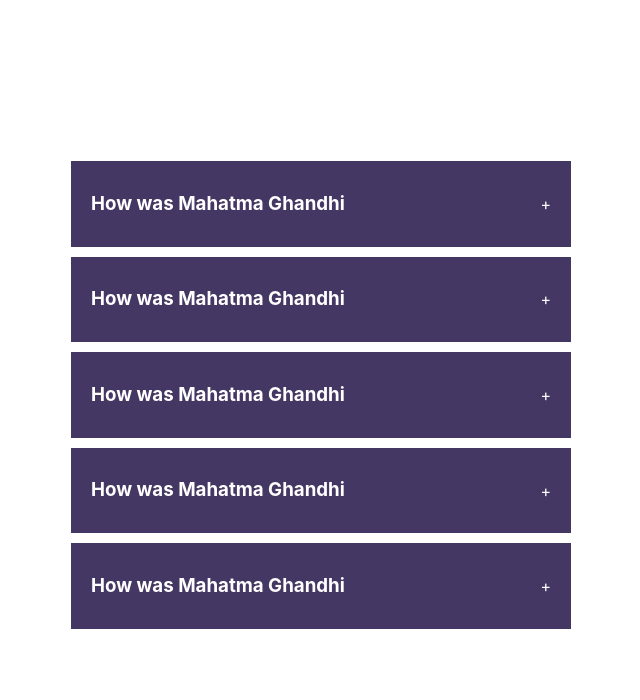
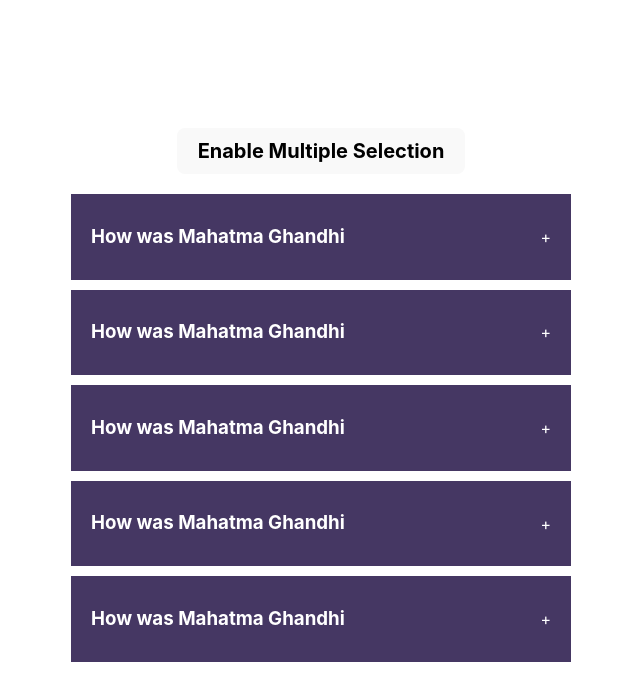
Before and after one commit to aneeshlalwani/react-projects-interview-preparation, a React (Vite) app: page / in a window 1280 px wide. Shown: the top 700 px of the page, without its empty margins (319-959 px from the left). Built offline with nearby package versions, Linux system fonts and the light colour scheme.

Commit message:
multiple selection accordian component added

```diff
--- a/src/components/accordian/index.jsx
+++ b/src/components/accordian/index.jsx
@@ -1,36 +1,62 @@
 /* eslint-disable react/jsx-key */
 import { useState } from "react";
 import data from "./data.js";
-import './styles.css';
+import "./styles.css";
 
-export default function Accordian(){
-
+export default function Accordian() {
   const [selected, setSelected] = useState(null);
+  const [enableMultipleSelection, setEnableMultipleSelection] = useState(false);
+  const [multipleSelected, setMultipleSelected] = useState([]);
 
   const handleSingleSelection = (getCurrentId) => {
-
-        if(getCurrentId === selected){
+    if (getCurrentId === selected) {
       setSelected(null);
-        } else{
+    } else {
       setSelected(getCurrentId);
     }
+  };
+
+  const handleMultipleSelection = (getCurrentId) => {
+    let copyMultipleSelection = [...multipleSelected];
+    const findIndexOfCurrentId = copyMultipleSelection.indexOf(getCurrentId);
+
+    if (findIndexOfCurrentId === -1) {
+      copyMultipleSelection.push(getCurrentId);
+    } else {
+      copyMultipleSelection.splice(findIndexOfCurrentId, 1);
     }
+    setMultipleSelected(copyMultipleSelection);
+  };
   return (
     <>
       <div className="wrapper">
+        <button
+          onClick={() => setEnableMultipleSelection(!enableMultipleSelection)}
+        >
+          Enable Multiple Selection
+        </button>
         <div className="accordian">
-                    {
-                        data && data.length > 0 ? (
+          {data && data.length > 0 ? (
             data.map((dataItem) => (
               <div className="item">
-                                    <div onClick={() => handleSingleSelection(dataItem.id)} className="title">
+                <div
+                  onClick={
+                    enableMultipleSelection
+                      ? () => handleMultipleSelection(dataItem.id)
+                      : () => handleSingleSelection(dataItem.id)
+                  }
+                  className="title"
+                >
                   <h3>{dataItem.question}</h3>
                   <span>+</span>
                 </div>
                 {
-                                        selected === dataItem.id ?
+                  enableMultipleSelection ?
+                    multipleSelected.indexOf(dataItem.id) !== -1 && (
                       <div className="content">{dataItem.answer}</div>
-                                        : null
+                    )
+                    :
+                    selected === dataItem.id && <div className="content">{dataItem.answer}</div>
                 }
               </div>
             ))
--- a/src/components/accordian/styles.css
+++ b/src/components/accordian/styles.css
@@ -4,8 +4,14 @@
     width: 100vw;
     justify-content: center;
     align-items: center;
+    flex-direction: column;
+    gap: 20px;
 }
-
+.wrapper button{
+    padding: 10px 20px;
+    font-weight: bold;
+    font-size: 20px;
+}
 .accordian{
     width: 500px;
 }
```
Lines whose indentation alone changed are shown as unchanged.
